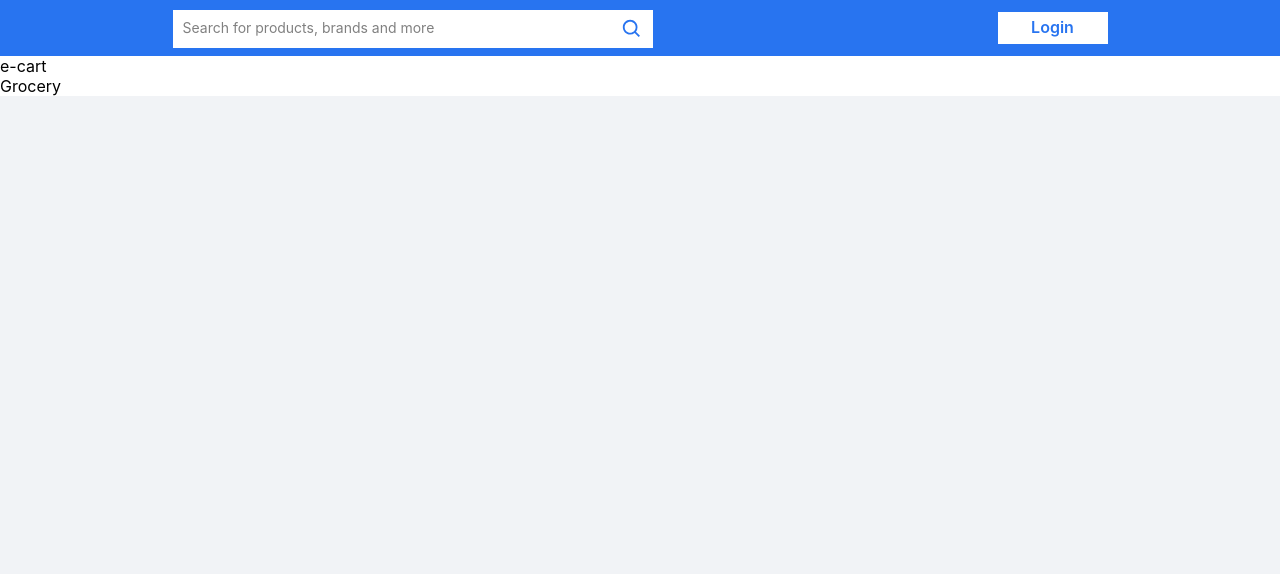
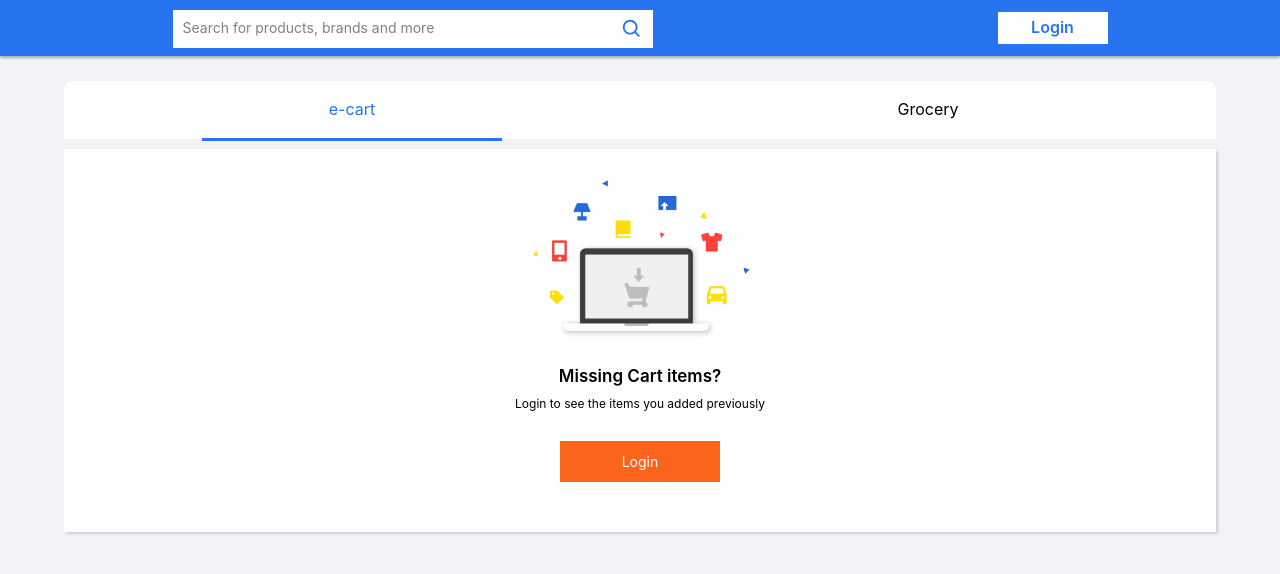
Before and after one commit to PranathiPichikala/e-commerce, a React (Create React App) app: page /cart in a window 1280 px wide. Shown: the top 574 px of the page. Built offline with nearby package versions, Linux system fonts and the light colour scheme.

Commit message:
Empty cart

```diff
--- a/src/pages/Cart.jsx
+++ b/src/pages/Cart.jsx
@@ -1,9 +1,11 @@
 import "./css/Cart.css"
 import { BiSearch } from "react-icons/bi"
 import { useState } from "react"
+import EmptyCart from "../assets/Empty Cart.webp"
 
 const Cart = () => {
     const [search, setSearch] = useState("")
+    const [activemenu, setActivemenu] = useState("e-cart")
 
     return (
         <div className="_5pko">
@@ -17,15 +19,22 @@ const Cart = () => {
             </div>
             <div className="cart">
                 <div className="navigate">
-                    <div>
+                    <div onClick={() => setActivemenu("e-cart")} className={activemenu === "e-cart" ? "active" : undefined}>
                         e-cart
                     </div>
-                    <div>
+                    <div onClick={() => setActivemenu("grocery")} className={activemenu === "grocery" ? "active" : undefined}>
                         Grocery
                     </div>
                 </div>
                 <div className="container">
-
+                    <div className="matinee-were">
+                        <img src={EmptyCart} alt="" />
+                    </div>
+                    <div className="eclair-eel">
+                        <h4>Missing Cart items?</h4>
+                        <span>Login to see the items you added previously</span>
+                        <button>Login</button>
+                    </div>
                 </div>
             </div>
         </div>
--- a/src/pages/css/Cart.css
+++ b/src/pages/css/Cart.css
@@ -9,6 +9,7 @@
     display: flex;
     align-items: center;
     justify-content: space-around;
+    box-shadow: 0 2px 2.5px 0 rgba(0,0,0,.3);
 }
 
 ._5pko .search {
@@ -62,13 +63,83 @@
 ._5pko .cart {
     display: flex;
     flex-direction: column;
+    align-items: center;
     gap: 10px;
+    margin-top: 25px;
 }
 
 ._5pko .cart .navigate {
     background-color: white;
+    width: 90vw;
+    height: 58px;
+    display: flex;
+    justify-content: space-around;
+    align-items: center;
+    border-top-left-radius: 8px;
+    border-top-right-radius: 8px;
+}
+
+._5pko .cart .navigate div {
+    border-bottom: 3px solid transparent;
+    height: 100%;
+    width: 300px;
+    display: flex;
+    justify-content: center;
+    align-items: center;
+    cursor: pointer;
+}
+
+._5pko .cart .navigate div.active {
+    color: rgb(40, 116, 240);
+    border-bottom-color: rgb(40, 116, 240);
 }
 
 ._5pko .cart .container {
     background-color: white;
+    width: 90vw;
+    display: flex;
+    flex-direction: column;
+    align-items: center;
+    box-shadow: rgba(0, 0, 0, 0.15) 1.95px 1.95px 2.6px;
 }
+
+._5pko .cart .container .matinee-were {
+    margin-top: 30px;
+}
+
+._5pko .cart .container .matinee-were img {
+    width: 223px;
+}
+
+._5pko .cart .container .eclair-eel {
+    display: flex;
+    flex-direction: column;
+    align-items: center;
+}
+
+._5pko .cart .container .eclair-eel h4 {
+    all: unset;
+    font-size: 17px;
+    font-weight: 600;
+    margin-top: 20px;
+}
+
+._5pko .cart .container .eclair-eel span {
+    font-size: 12px;
+    margin-top: 10px;
+}
+
+._5pko .cart .container .eclair-eel button {
+    all: unset;
+    background-color: rgb(251, 100, 27);
+    color: white;
+    width: 160px;
+    height: 41px;
+    font-size: 14px;
+    display: flex;
+    justify-content: center;
+    align-items: center;
+    margin-top: 30px;
+    margin-bottom: 50px;
+    cursor: pointer;
+}
```
Also changed, not shown: src/assets/Empty Cart.webp (added).
